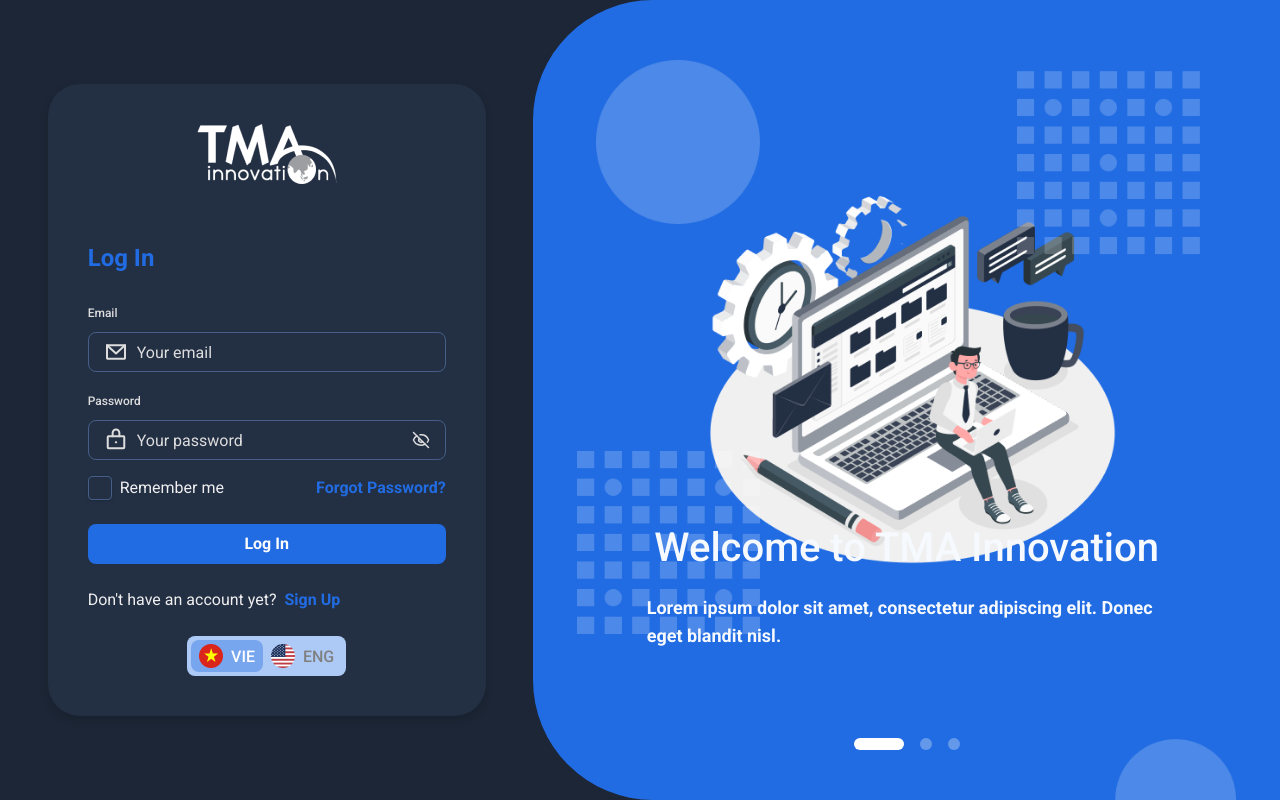
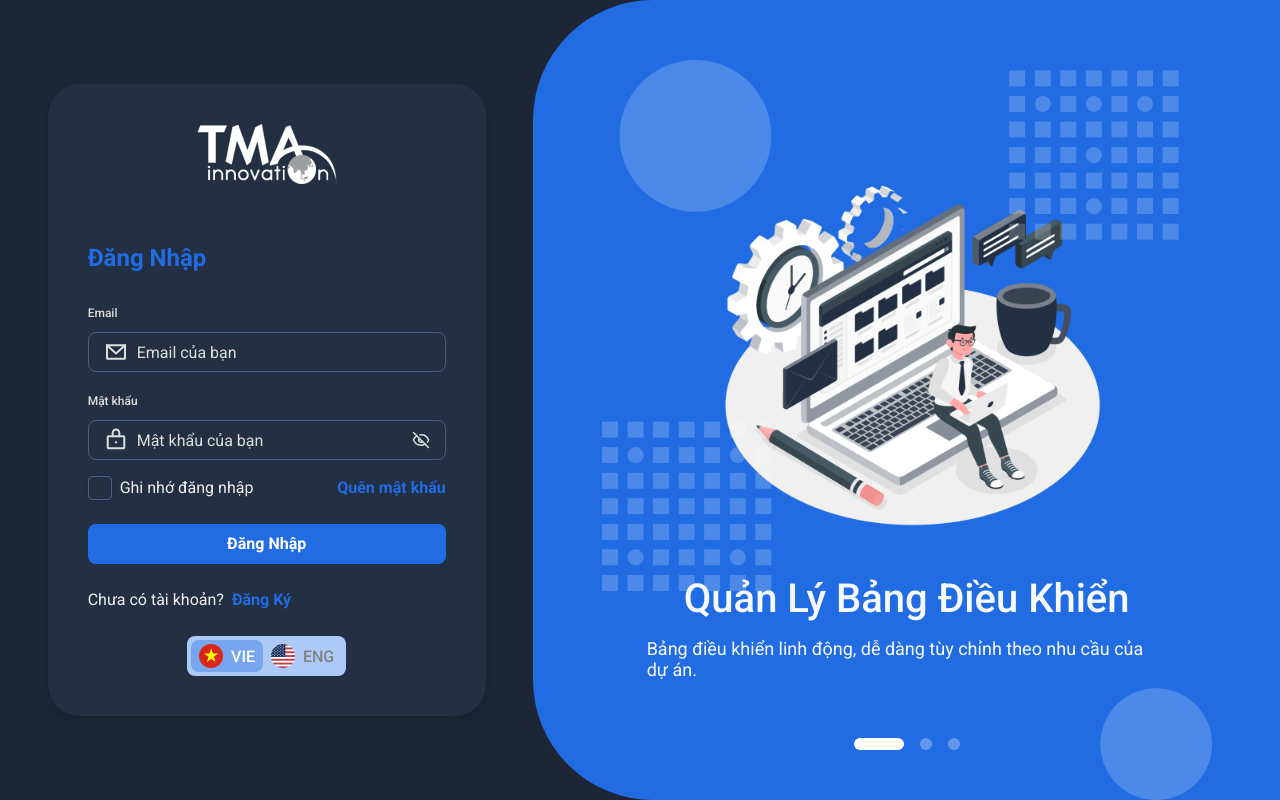
Before and after one commit to rotcivNT/intern-project, a React (Vite) app: page /sign-in in a window 1280 px wide. Built offline with nearby package versions, Linux system fonts and the light colour scheme.

Commit message:
refactor: folder structure add: i18 for multi-lang add: button redirect sign-in page

```diff
--- a/package.json
+++ b/package.json
@@ -19,10 +19,13 @@
     "clsx": "^2.1.1",
     "embla-carousel-autoplay": "^8.3.0",
     "embla-carousel-react": "^8.3.0",
+    "i18next": "^23.15.1",
+    "i18next-browser-languagedetector": "^8.0.0",
     "lucide-react": "^0.441.0",
     "react": "^18.3.1",
     "react-dom": "^18.3.1",
     "react-hook-form": "^7.53.0",
+    "react-i18next": "^15.0.2",
     "react-router-dom": "^6.26.2",
     "tailwind-merge": "^2.5.2",
     "tailwindcss-animate": "^1.0.7",
--- a/src/App.tsx
+++ b/src/App.tsx
@@ -1,11 +1,13 @@
 import { Route, Routes } from "react-router-dom";
-import SignIn from "./_auth/SignIn";
-import AuthLayout from "./_auth/AuthLayout";
+import SignIn from "./pages/Auth/SignIn";
+import AuthLayout from "./pages/Auth/AuthLayout";
+import HomePage from "./pages/Home/HomePage";
 
 function App() {
   return (
     <main>
       <Routes>
+        <Route path="/" element={<HomePage />} />
         <Route element={<AuthLayout />}>
           <Route path="/sign-in" element={<SignIn />} />
         </Route>
--- a/src/components/auth/auth-carousel/AuthCarousel.tsx
+++ b/src/components/auth/auth-carousel/AuthCarousel.tsx
@@ -8,25 +8,17 @@
 } from "@/components/ui/carousel";
 import { useCallback, useEffect, useRef, useState } from "react";
 import DotButton from "./DotButton";
+import { useTranslation } from "react-i18next";
 
 const carouselData = [
   {
     imagePath: "./assets/banner-1.png",
-    title: "Welcome to TMA Innovation",
-    subTitle:
-      "Lorem ipsum dolor sit amet, consectetur adipiscing elit. Donec eget blandit nisl.",
   },
   {
     imagePath: "./assets/banner-2.png",
-    title: "Welcome to TMA Innovation",
-    subTitle:
-      "Lorem ipsum dolor sit amet, consectetur adipiscing elit. Donec eget blandit nisl.",
   },
   {
     imagePath: "./assets/banner-3.png",
-    title: "Welcome to TMA Innovation",
-    subTitle:
-      "Lorem ipsum dolor sit amet, consectetur adipiscing elit. Donec eget blandit nisl.",
   },
 ];
 
@@ -34,11 +26,11 @@
   const plugin = useRef(
     Autoplay({ delay: 6000, stopOnInteraction: false, stopOnMouseEnter: true })
   );
-
+  const { t } = useTranslation("auth");
   const [api, setApi] = useState<CarouselApi>();
   const [current, setCurrent] = useState(0);
   const [count, setCount] = useState(0);
-
+  const carousels = t("carousels", { returnObjects: true });
   useEffect(() => {
     if (!api) {
       return;
@@ -70,16 +62,25 @@
       <CarouselContent className="h-screen">
         {carouselData.map((item, index) => (
           <CarouselItem key={index}>
-            <div className="relative flex justify-center pt-[60px] h-full max-h-full">
-              <div className={`px-6 ${index === 1 && "relative top-[100px]"}`}>
-                <img
-                  src={item.imagePath}
-                  className="max-h-screen inline-block"
-                />
+            <div
+              className={`${
+                index === 0 ? "pb-0" : "pb-[250px]"
+              } relative flex justify-center pt-[60px] mx-auto h-full max-h-full`}
+            >
+              <div
+                className={`px-6 mx-auto w-full text-center ${
+                  index === 1 && "relative xl:top-[60px]"
+                }`}
+              >
+                <img src={item.imagePath} className="max-h-full inline-block" />
               </div>
-              <p className=" max-w-[520px] flex flex-col w-full items-center gap-4 absolute bottom-[150px] left-1/2 -translate-x-1/2 text-[#f6f9fe]">
-                <span className="text-[40px] font-[500]">{item.title}</span>
-                <span className="text-lg font-[600]">{item.subTitle}</span>
+              <p className=" max-w-[520px] flex flex-col w-full items-center gap-4 absolute bottom-[120px] left-1/2 -translate-x-1/2 text-[#f6f9fe]">
+                <span className="text-[40px] font-[500] leading-[46px]">
+                  {carousels[index].title}
+                </span>
+                <span className="text-lg leading-[21px]">
+                  {carousels[index].description}
+                </span>
               </p>
             </div>
           </CarouselItem>
--- /dev/null
+++ b/src/i18n/locales/en.json
@@ -0,0 +1,38 @@
+{
+    "auth": {
+      "login": {
+        "title": "Log In",
+        "email": {
+          "label": "Email",
+          "placeholder": "Your email",
+          "errEmptyMessage": "This field is required",
+          "errInvalidMessage": "The input is not valid email!"
+        },
+        "password": {
+          "label": "Password",
+          "placeholder": "Your password",
+          "errEmptyMessage": "This field is required",
+          "errInvalidMessage": "The input is not valid password!"
+        },
+        "rememberMe": "Remember Me",
+        "forgotPassword": "Forgot Password",
+        "loginButton": "Log In",
+        "noAccount": "Don't Have An Account Yet?",
+        "signUp": "Sign Up"
+      },
+      "carousels": [
+      {
+        "title": "Dashboard Applications",
+        "description": "Create your own custom dashboard for device management and data visualization."
+      },
+      {
+        "title": "Data Management and Analytics",
+        "description": "Enables data collection and data streaming from any IoT-connected device."
+      },
+      {
+        "title": "Device Management",
+        "description": "Manage devices with complex data models."
+      }
+    ]
+  }
+}
--- /dev/null
+++ b/src/i18n/locales/vi.json
@@ -0,0 +1,38 @@
+{
+    "auth": {
+      "login": {
+        "title": "Đăng Nhập",
+        "email": {
+          "label": "Email",
+          "placeholder": "Email của bạn",
+          "errEmptyMessage": "Trường này là bắt buộc",
+          "errInvalidMessage": "Email không hợp lệ!"
+        },
+        "password": {
+          "label": "Mật khẩu",
+          "placeholder": "Mật khẩu của bạn",
+          "errEmptyMessage": "Trường này là bắt buộc",
+          "errInvalidMessage": "Mật khẩu không hợp lệ!"
+        },
+        "rememberMe": "Ghi nhớ đăng nhập",
+        "forgotPassword": "Quên mật khẩu",
+        "loginButton": "Đăng Nhập",
+        "noAccount": "Chưa có tài khoản?",
+        "signUp": "Đăng Ký"
+      },
+      "carousels": [
+      {
+        "title": "Quản Lý Bảng Điều Khiển",
+        "description": "Bảng điều khiển linh động, dễ dàng tùy chỉnh theo nhu cầu của dự án."
+      },
+      {
+        "title": "Quản Lý Dữ Liệu",
+        "description": "Lưu trữ phân tích dữ liệu, cài đặt cảnh báo, dự báo bảo trì."
+      },
+      {
+        "title": "Quản Lý Thiết Bị",
+        "description": "Quản Lý nhiều thiết bị trên 1 nền tảng, hỗ trợ đa dạng kết nối."
+      }
+    ]
+  }
+}
--- /dev/null
+++ b/src/i18n/types/auth.d.ts
@@ -0,0 +1,26 @@
+export interface AuthTranslation {
+  login: {
+    title: string;
+    email: {
+      label: string;
+      placeholder: string;
+      errEmptyMessage: string;
+      errInvalidMessage: string;
+    };
+    password: {
+      label: string;
+      placeholder: string;
+      errEmptyMessage: string;
+      errInvalidMessage: string;
+    };
+    rememberMe: string;
+    forgotPassword: string;
+    loginButton: string;
+    noAccount: string;
+    signUp: string;
+  };
+  carousels: {
+    title: string;
+    description: string;
+  }[];
+}
--- a/src/main.tsx
+++ b/src/main.tsx
@@ -3,6 +3,7 @@
 import App from "./App";
 import { BrowserRouter } from "react-router-dom";
 import "./global.css";
+import "./i18n";
 
 createRoot(document.getElementById("root")!).render(
   <StrictMode>
--- a/src/_auth/AuthLayout.tsx
+++ b/src/pages/Auth/AuthLayout.tsx
@@ -1,5 +1,5 @@
 import { Navigate, Outlet } from "react-router-dom";
-import AuthCarousel from "../components/auth/auth-carousel/AuthCarousel";
+import AuthCarousel from "../../components/auth/auth-carousel/AuthCarousel";
 
 export default function AuthLayout() {
   const isAuthenticated = false;
--- a/src/_auth/SignIn.tsx
+++ b/src/pages/Auth/SignIn.tsx
@@ -6,7 +6,6 @@
   FormField,
   FormItem,
   FormLabel,
-  FormMessage,
 } from "@/components/ui/form";
 import { Input } from "@/components/ui/input";
 import { EmailIcon } from "@/icons/EmailIcon";
@@ -16,6 +15,7 @@
 import { EyeIcon, EyeOffIcon } from "lucide-react";
 import { useState } from "react";
 import { useForm } from "react-hook-form";
+import { useTranslation } from "react-i18next";
 import { z } from "zod";
 
 enum LANGUAGES {
@@ -23,23 +23,27 @@
   ENG = "ENG",
 }
 
-const langs = [
-  { name: LANGUAGES.VIE, flagImage: "./assets/vn-flag.png" },
-  { name: LANGUAGES.ENG, flagImage: "./assets/us-flag.png" },
-];
-
 const formSchema = z.object({
   email: z
     .string()
-    .min(1, { message: "Email is required" })
-    .email({ message: "Invalid email address" }),
-  password: z.string().min(1, { message: "Password is required" }).min(6, {
-    message: "Password must be at least 6 characters.",
-  }),
+    .min(1, { message: "login.email.errEmptyMessage" })
+    .email({ message: "login.email.errInvalidMessage" }),
+  password: z
+    .string()
+    .min(1, { message: "login.password.errEmptyMessage" })
+    .min(6, {
+      message: "login.password.errInvalidMessage",
+    }),
 });
 
+const langs = [
+  { name: LANGUAGES.VIE, flagImage: "./assets/vn-flag.png", code: "vi" },
+  { name: LANGUAGES.ENG, flagImage: "./assets/us-flag.png", code: "en" },
+];
+
 export default function SignIn() {
-  const [selectedLang, setSelectedLang] = useState<LANGUAGES>(LANGUAGES.VIE);
+  const { t, i18n } = useTranslation("auth");
+
   const [showPassword, setShowPassword] = useState(false);
   const form = useForm<z.infer<typeof formSchema>>({
     resolver: zodResolver(formSchema),
@@ -52,7 +56,6 @@
 
   const onSubmit = (values: z.infer<typeof formSchema>) => {
     console.log(values);
-    // Handle form submission
   };
 
   return (
@@ -63,16 +66,18 @@
         </div>
 
         <div className="mt-[56px] max-w-[358px] w-full">
-          <h3 className="text-[24px] text-[#216CE3] font-[600] mb-6">Log In</h3>
+          <h3 className="text-[24px] text-[#216CE3] font-[600] mb-6">
+            {t("login.title")}
+          </h3>
 
           <form onSubmit={form.handleSubmit(onSubmit)} className="space-y-4">
             <FormField
               control={form.control}
               name="email"
-              render={({ field }) => (
+              render={({ field, fieldState }) => (
                 <FormItem>
                   <FormLabel htmlFor="email" className="text-[#ddd] text-xs">
-                    Email
+                    {t("login.email.label")}
                   </FormLabel>
                   <div className="relative">
                     <span className="absolute left-4 top-1/2 -translate-y-1/2">
@@ -82,11 +87,16 @@
                       <Input
                         {...field}
                         className="w-[100%] text-[#DDD] placeholder:text-[#DDD] rounded-[8px] border border-[#455E87] pl-12"
-                        placeholder="Your email"
+                        placeholder={t("login.email.placeholder")}
                       />
                     </FormControl>
                   </div>
-                  <FormMessage className="text-red-500 text-xs" />
+                  {fieldState.invalid && (
+                    <span className="text-red-500 text-xs">
+                      {fieldState.error?.message &&
+                        t(fieldState.error?.message, { defaultValue: "" })}
+                    </span>
+                  )}
                 </FormItem>
               )}
             />
@@ -94,10 +104,10 @@
             <FormField
               control={form.control}
               name="password"
-              render={({ field }) => (
+              render={({ field, fieldState }) => (
                 <FormItem>
                   <FormLabel htmlFor="password" className="text-[#ddd] text-xs">
-                    Password
+                    {t("login.password.label")}
                   </FormLabel>
                   <div className="relative">
                     <span className="absolute left-4 top-1/2 -translate-y-1/2">
@@ -107,7 +117,7 @@
                       <Input
                         {...field}
                         className="w-[100%] text-[#DDD] placeholder:text-[#DDD] rounded-[8px] border border-[#455E87] pl-12 tracking-[8px] placeholder:tracking-normal"
-                        placeholder="Your password"
+                        placeholder={t("login.password.placeholder")}
                         type={showPassword ? "text" : "password"}
                         id="password"
                       />
@@ -124,7 +134,12 @@
                       )}
                     </Button>
                   </div>
-                  <FormMessage className="text-red-500 text-xs" />
+                  {fieldState.invalid && (
+                    <span className="text-red-500 text-xs">
+                      {fieldState.error?.message &&
+                        t(fieldState.error?.message, { defaultValue: "" })}
+                    </span>
+                  )}
                 </FormItem>
               )}
             />
@@ -133,34 +148,32 @@
               <div className="flex items-center gap-2">
                 <Checkbox id="remember-me" className="size-6" />
                 <label htmlFor="remember-me" className="text-[#efefef]">
-                  Remember me
+                  {t("login.rememberMe")}
                 </label>
               </div>
               <Button type="button" variant="secondary">
-                Forgot Password?
+                {t("login.forgotPassword")}
               </Button>
             </div>
             <Button type="submit" variant="default" className="w-full h-10">
-              Log In
+              {t("login.loginButton")}
             </Button>
           </form>
 
           <div className="my-6">
-            <span className="text-[#efefef] mr-2">
-              Don't have an account yet?
-            </span>
-            <Button variant="secondary">Sign Up</Button>
+            <span className="text-[#efefef] mr-2">{t("login.noAccount")}</span>
+            <Button variant="secondary">{t("login.signUp")}</Button>
           </div>
 
           <div className="bg-[#ADC9F5] rounded-[8px] p-1 flex w-fit mx-auto">
             {langs.map((lang) => (
               <Button
                 key={lang.name}
-                onClick={() => setSelectedLang(lang.name)}
+                onClick={() => i18n.changeLanguage(lang.code)}
                 className={cn(
                   "bg-transparent gap-2 py-1 px-2 leading-[19px] text-[#808080] font-[500] transition-all duration-200 ease-linear",
                   {
-                    "bg-[#77A5EE] text-white": selectedLang === lang.name,
+                    "bg-[#77A5EE] text-white": lang.code === i18n.language,
                   }
                 )}
               >
```
Also changed, not shown: src/i18n/index.ts (added, +28 -0 lines), src/i18n/types/index.d.ts (added, +7 -0 lines), src/pages/Home/HomePage.tsx (added, +21 -0 lines), 1 other file (tests, documents, lock files or other folders).
